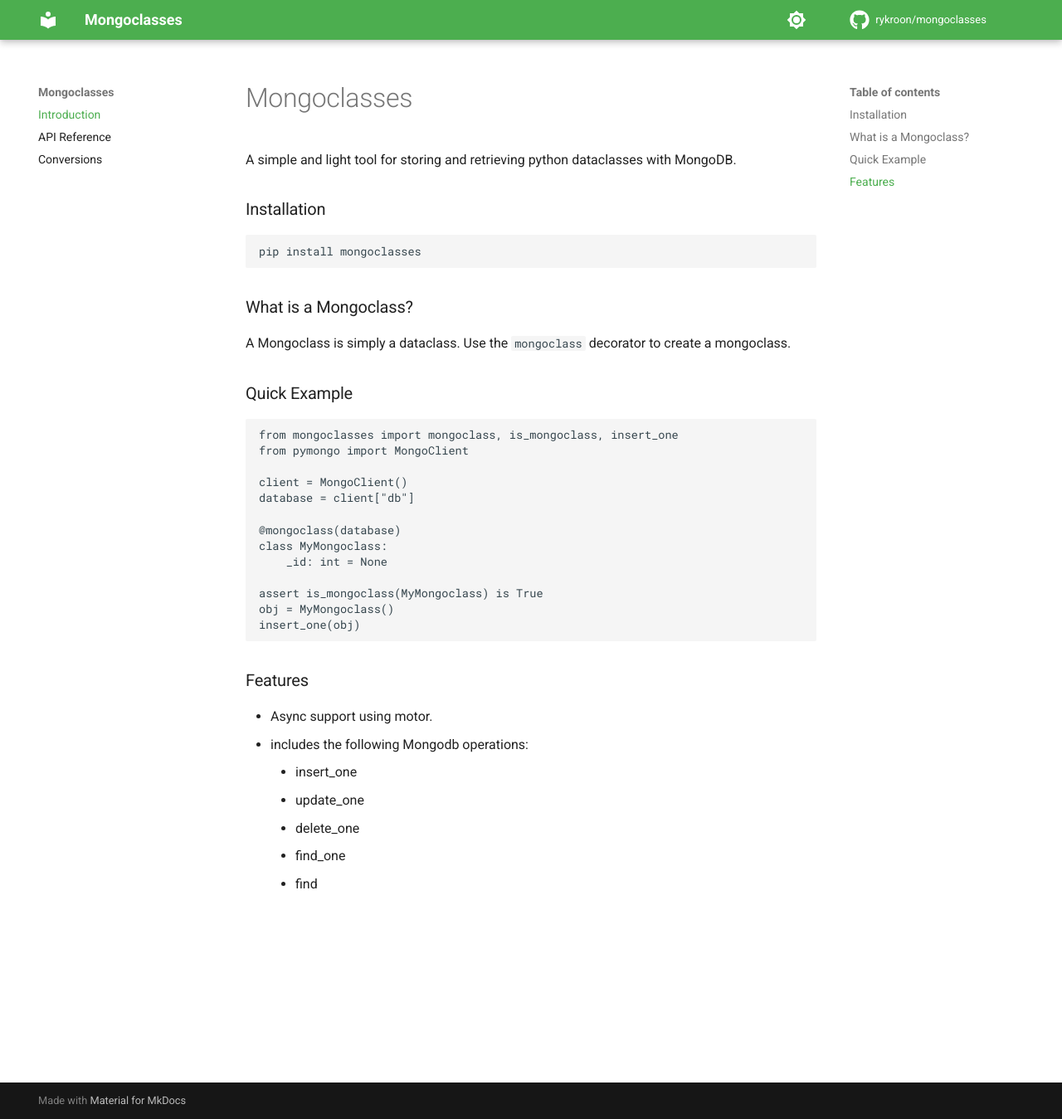
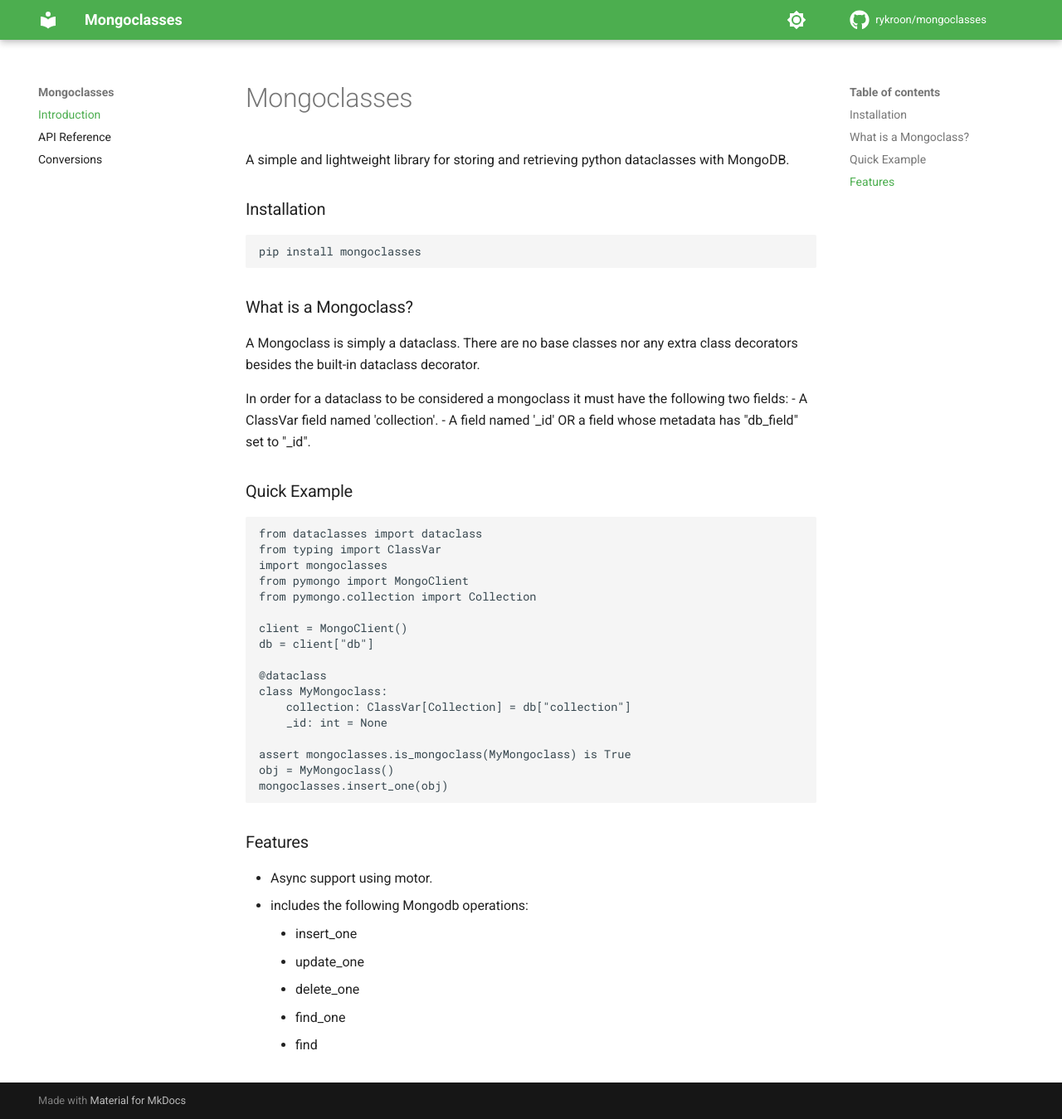
Before and after one commit to rykroon/mongoclasses, an MkDocs documentation site: the page built from docs/index.md, in a window 1280 px wide and 1349 px high. Shown: the whole window at 83% size. Built offline with MkDocs 1.6.1 and Material for MkDocs 9.7.7, drawn with Linux system fonts in a browser that asks for light colours; comment, search, counter and statistics services are not loaded.

Commit message:
Updated docs.

````diff
--- a/docs/index.md
+++ b/docs/index.md
@@ -1,6 +1,6 @@
 # Mongoclasses
 
-A simple and light tool for storing and retrieving python dataclasses with MongoDB.
+A simple and lightweight library for storing and retrieving python dataclasses with MongoDB.
 
 
 ### Installation
@@ -10,24 +10,33 @@
 
 
 ### What is a Mongoclass?
-A Mongoclass is simply a dataclass. Use the `mongoclass` decorator to create a mongoclass.
+A Mongoclass is simply a dataclass. There are no base classes nor any extra class decorators besides
+the built-in dataclass decorator.
+
+In order for a dataclass to be considered a mongoclass it must have the following two fields:
+- A ClassVar field named 'collection'.
+- A field named '_id' OR a field whose metadata has "db_field" set to "_id".
 
 
 ### Quick Example
 ```
-from mongoclasses import mongoclass, is_mongoclass, insert_one
+from dataclasses import dataclass
+from typing import ClassVar
+import mongoclasses
 from pymongo import MongoClient
+from pymongo.collection import Collection
 
 client = MongoClient()
-database = client["db"]
+db = client["db"]
 
-@mongoclass(database)
+@dataclass
 class MyMongoclass:
+    collection: ClassVar[Collection] = db["collection"]
     _id: int = None
 
-assert is_mongoclass(MyMongoclass) is True
+assert mongoclasses.is_mongoclass(MyMongoclass) is True
 obj = MyMongoclass()
-insert_one(obj)
+mongoclasses.insert_one(obj)
 ```
 
 ### Features
````
